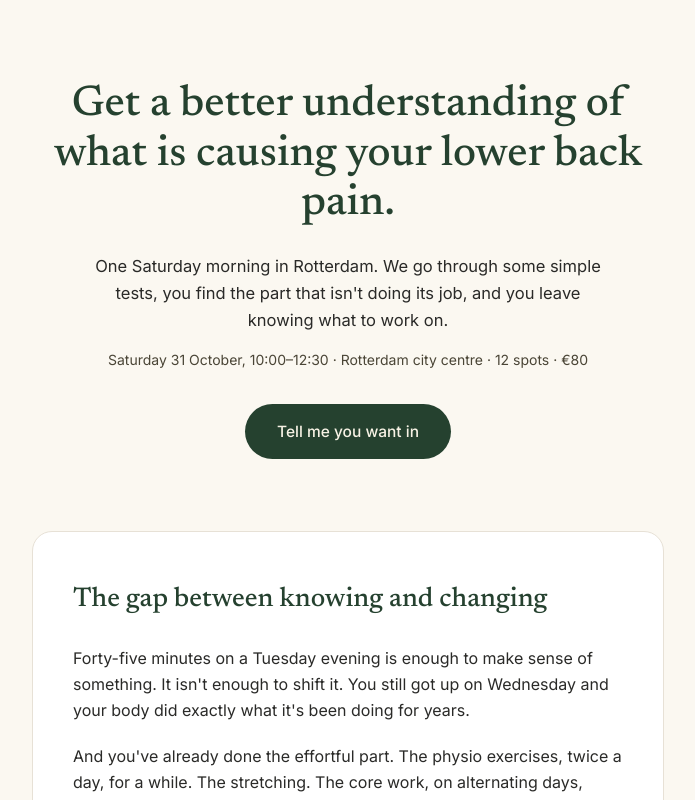
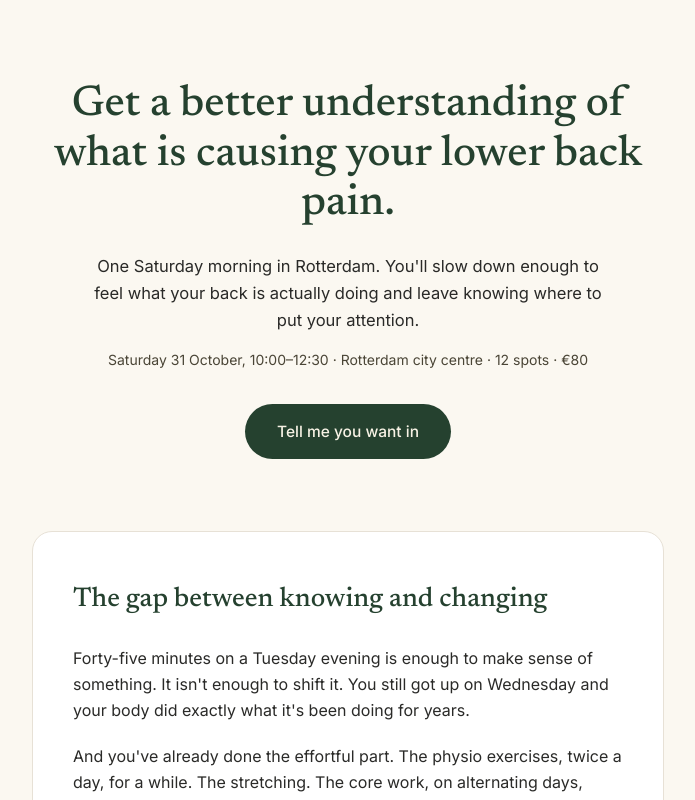
Before and after one commit to VinPOPFrance/James, a Next.js app: page /workshop in a window 1280 px wide. Shown: the top 800 px of the page, without its empty margins (292-987 px from the left). Built offline with nearby package versions, Linux system fonts and the light colour scheme; no server answers.

Commit message:
Revise workshop description for clarity and engagement, emphasizing participant experience

```diff
--- a/src/app/workshop/page.tsx
+++ b/src/app/workshop/page.tsx
@@ -56,9 +56,9 @@ export default function WorkshopPage() {
             pain.
           </h1>
           <p className="mx-auto mb-4 max-w-lg text-[16.5px] leading-relaxed text-[#2A2A28]">
-            One Saturday morning in Rotterdam. We go through some simple
-            tests, you find the part that isn&apos;t doing its job, and you
-            leave knowing what to work on.
+            One Saturday morning in Rotterdam. You&apos;ll slow down enough to
+            feel what your back is actually doing and leave knowing where to
+            put your attention.
           </p>
           <p className="mx-auto max-w-lg text-[14px] leading-relaxed text-[#4A4536]">
             {WORKSHOP.date}, {WORKSHOP.time} · {WORKSHOP.place} ·{" "}
```
